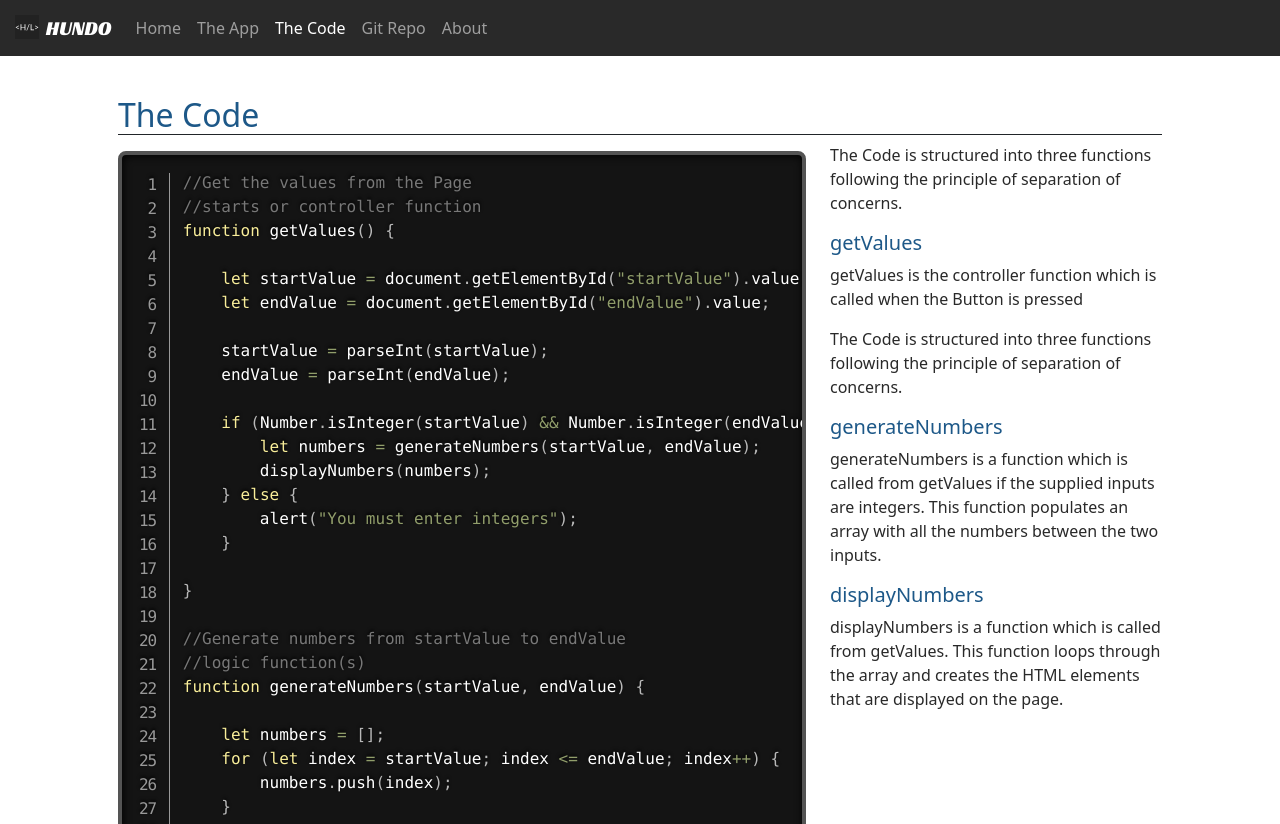
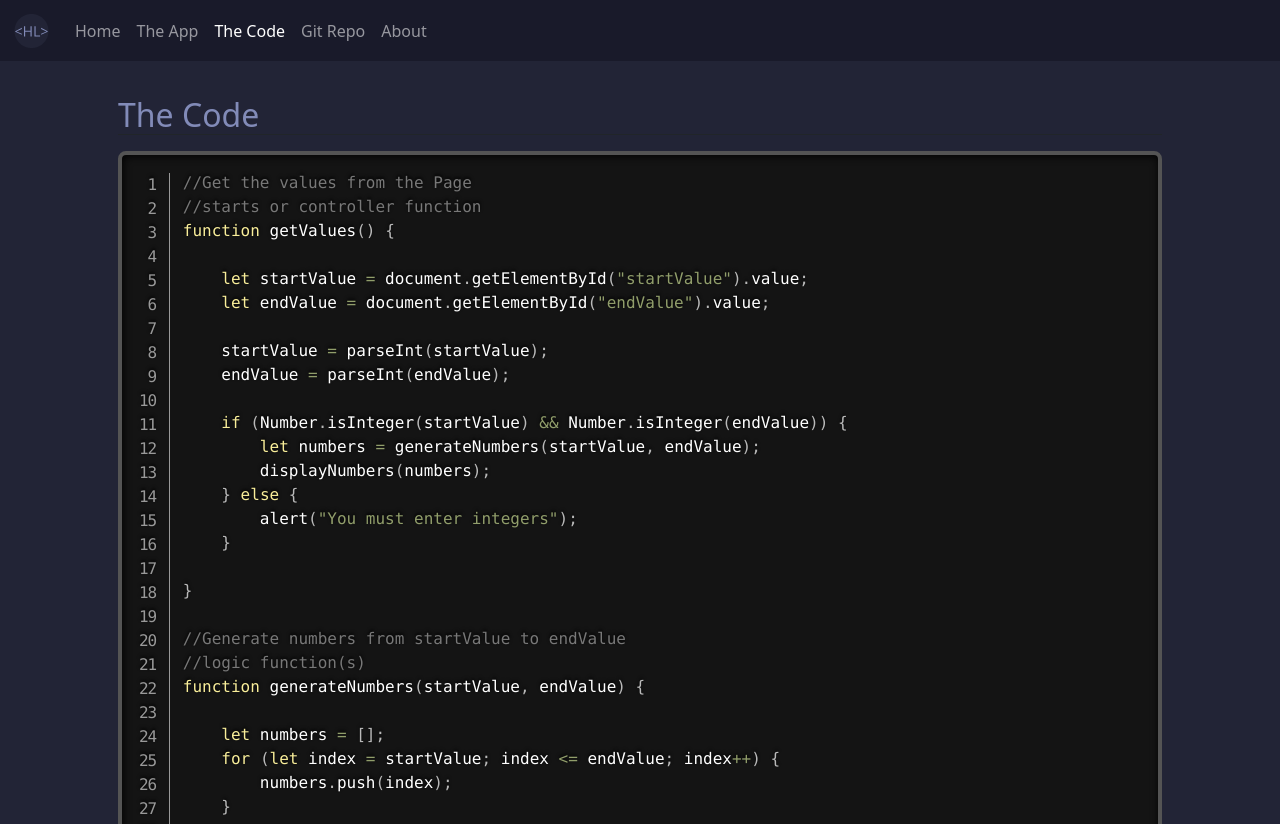
Before and after one commit to hananiah-linde/Hundo, a plain HTML site: page code.html in a window 1280 px wide. Shown: the top 824 px of the page. Drawn offline with nearby package versions, Linux system fonts and the light colour scheme.

Commit message:
Brand app

```diff
--- a/code.html
+++ b/code.html
@@ -23,8 +23,8 @@
 
     <nav class="navbar navbar-expand-md navbar-dark fixed-top">
         <div class="container-fluid">
-            <a class="navbar-brand logoFont" href="#"> <img src="img/tab_icon.svg" class="d-inline-block align-text-top"
-                    alt="logo" width="30" height="24"> HUNDO</a>
+            <a class="navbar-brand" href="http://hananiahlinde.com/"> <img src="img/logo.svg" class="d-inline-block align-text-top"
+                    alt="logo" width="39" height="34"></a>
             <button class="navbar-toggler" type="button" data-bs-toggle="collapse" data-bs-target="#navbarCollapse"
                 aria-controls="navbarCollapse" aria-expanded="false" aria-label="Toggle navigation">
                 <span class="navbar-toggler-icon"></span>
@@ -55,7 +55,7 @@
         <div class="container py-5 px-5 mt-5">
             <h2 class="border-1 border-bottom border-dark">The Code</h2>
             <div class="row row-cols-1 row-cols-lg-2">
-                <div class="col-lg-8">
+                <div class="col-lg-12">
                     <pre class="line-numbers">
                         <code class="language-javascript">
                             //Get the values from the Page
@@ -119,18 +119,6 @@
                         </code>
                     </pre>
                 </div>
-                <div class="col-lg-4">
-                    <p>The Code is structured into three functions following the principle of separation of concerns.</p>
-                    <h5>getValues</h5>
-                    <p>getValues is the controller function which is called when the Button is pressed </p>
-                    <p>The Code is structured into three functions following the principle of separation of concerns.</p>
-                    <h5>generateNumbers</h5>
-                    <p>generateNumbers is a function which is called from getValues if the supplied inputs are integers.
-                       This function populates an array with all the numbers between the two inputs.</p>
-                    <h5>displayNumbers</h5>
-                    <p>displayNumbers is a function which is called from getValues.
-                       This function loops through the array and creates the HTML elements that are displayed on the page.</p>
-                </div>
             </div>
         </div>
     </main>
--- a/css/site.css
+++ b/css/site.css
@@ -1,22 +1,24 @@
 :root {
-    --primary-color: #1d5888;
-    --secondary-color: #ff993b;
-    --dark-color: #292929;
-    --white-color: #e7e7e7;
+    --primary-color: #828BB8;
+    --secondary-color: #82AAFF;
+    --white-color: #FFFFFF;
+    --background-dark-color: #191A2A;
+    --background-light-color: #222436;
 }
 
 body {
-    color: var(--dark-color);
+    color: var(--white-color);
+    background-color: var(--background-light-color);
 }
 
 nav {
-    color: var(--dark-color);
-    background-color: var(--dark-color);
+    color: var(--background-dark-color);
+    background-color: var(--background-dark-color);
 }
 
 footer {
-    color: var(--dark-color);
-    background-color: var(--dark-color);
+    color: var(--background-dark-color);
+    background-color: var(--background-dark-color);
     padding-right: 1rem;
 }
 
@@ -65,10 +67,6 @@ code[class*="language-"], pre[class*="language-"] {
     word-wrap: break-word;
 }
 
-.logoFont {
-    font-family: 'Racing Sans One', cursive;
-}
-
 .sticky-nav {
     position: fixed;
     left: 0;
```
Also changed, not shown: app.html (+4 -4 lines), index.html (+3 -3 lines), img/HundoLogo.svg, img/android-chrome-192x192.png (deleted), img/android-chrome-512x512.png (deleted), img/apple-touch-icon.png (deleted), img/favicon-16x16.png (deleted), img/favicon-32x32.png (deleted), img/favicon.ico (deleted), img/favicon.svg (added), img/logo.svg (added), img/site.webmanifest (deleted), img/tab_icon.svg (deleted).
